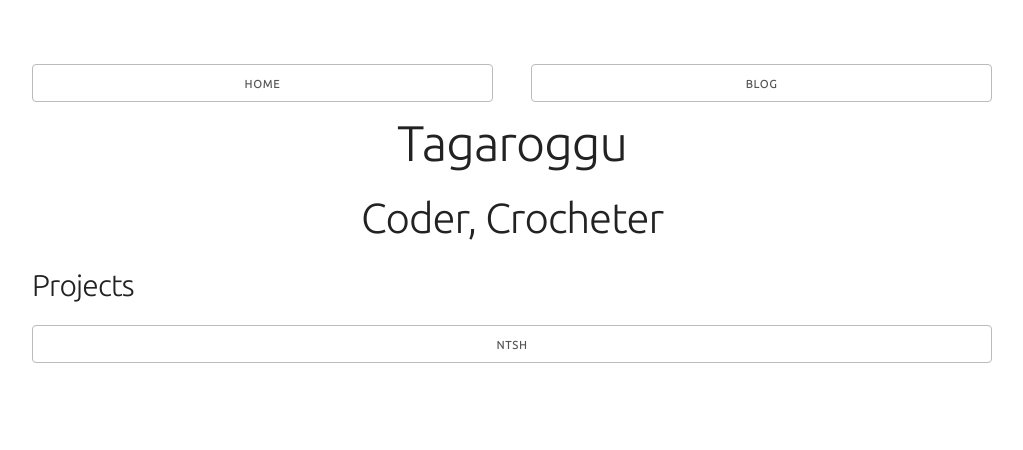
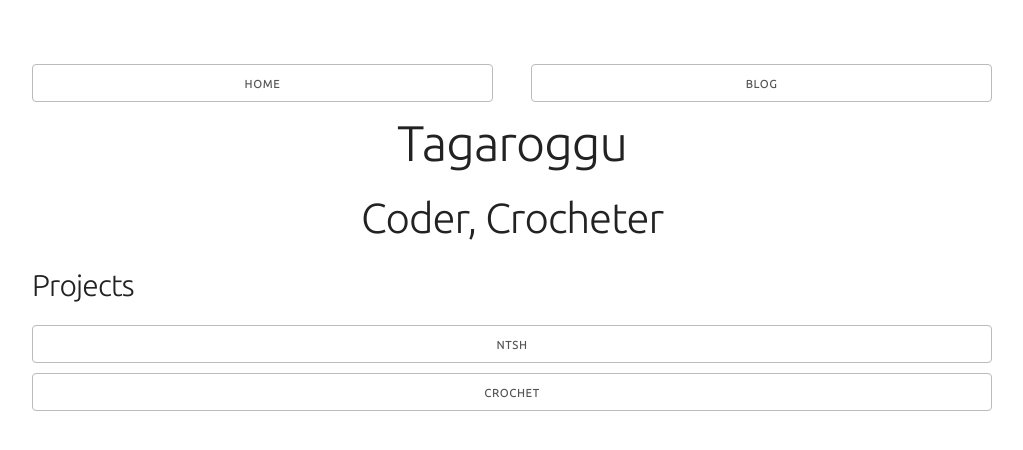
Before and after one commit to tagaroggu/tagaroggu.github.io, a Jekyll site: the page built from index.html, in a window 1280 px wide. Shown: the top 450 px of the page, without its empty margins (128-1151 px from the left). Built offline with Jekyll 4.4.1, drawn with Linux system fonts in a browser that asks for light colours.

Commit message:
Update projects.yml

```diff
--- a/_data/projects.yml
+++ b/_data/projects.yml
@@ -1,2 +1,4 @@
 - name: NTSH
   link: https://New-Therian-Safehaven.github.io
+- name: Crochet
+  link: /crochet
```
